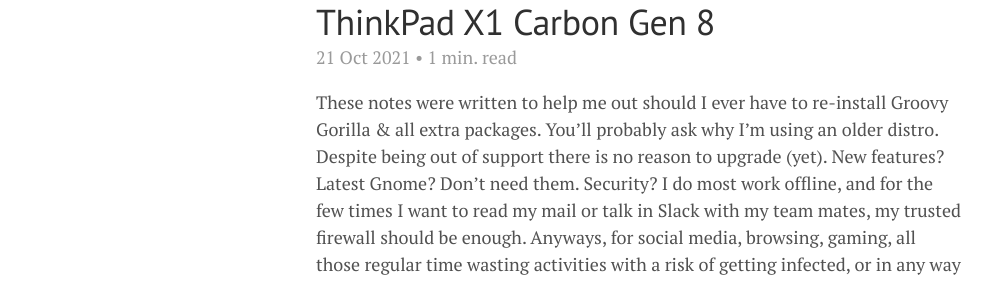
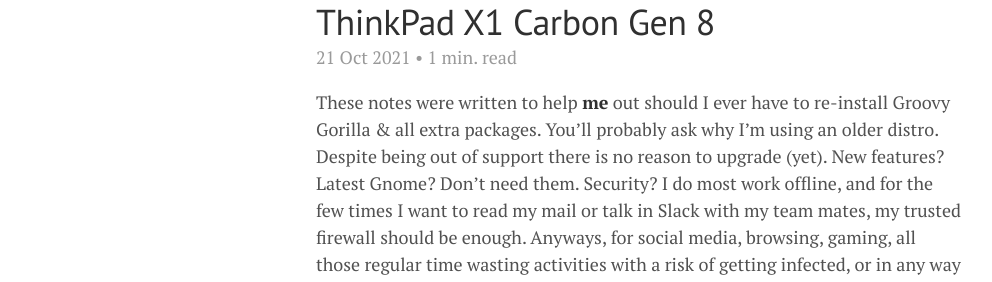
Before and after one commit to lgeurts/lgeurts.github.io, a Jekyll site: the page built from _posts/2021-10-21-ubuntu-setup-notes-for-x1-carbon-gen8.md, in a window 1280 px wide. Shown: the part 165-447 px from the top of the page, without its empty margins (0-992 px from the left). Built offline with Jekyll 4.4.1, drawn with Linux system fonts in a browser that asks for light colours; nearby versions of some CDN libraries; comment, search, counter and statistics services are not loaded; some of the changed text lies outside the part shown.

Commit message:
Update 2021-10-21-ubuntu-setup-notes-for-x1-carbon-gen8.md

```diff
--- a/_posts/2021-10-21-ubuntu-setup-notes-for-x1-carbon-gen8.md
+++ b/_posts/2021-10-21-ubuntu-setup-notes-for-x1-carbon-gen8.md
@@ -7,6 +7,7 @@
 tags: [ Linux Tutorials ]
 ---
 
-These notes were written to help me out should I ever have to re-install Groovy Gorilla & all extra packages. You'll probably ask why I'm using an older distro. Despite being out of support there is no reason to upgrade (yet). New features? Latest Gnome? Don't need them. Security? I do most work offline, and for the few times I want to read my mail or talk in Slack with my team mates, my trusted firewall should be enough. Anyways, for social media, browsing, gaming, all those regular time wasting activities with a risk of getting infected, or in any way cracked/hacked, those are restricted to a default Windows 10 installation which contains no private data whatsoever. Issues? Wipe and re-image.
+These notes were written to help **me** out should I ever have to re-install Groovy Gorilla & all extra packages.
+You'll probably ask why I'm using an older distro. Despite being out of support there is no reason to upgrade (yet). New features? Latest Gnome? Don't need them. Security? I do most work offline, and for the few times I want to read my mail or talk in Slack with my team mates, my trusted firewall should be enough. Anyways, for social media, browsing, gaming, all those regular time wasting activities with a risk of getting infected, or in any way cracked/hacked, those are restricted to a default Windows 10 installation which contains no private data whatsoever. Issues? Wipe and re-image.
 
 ![](/assets/under-construction.png)
```
